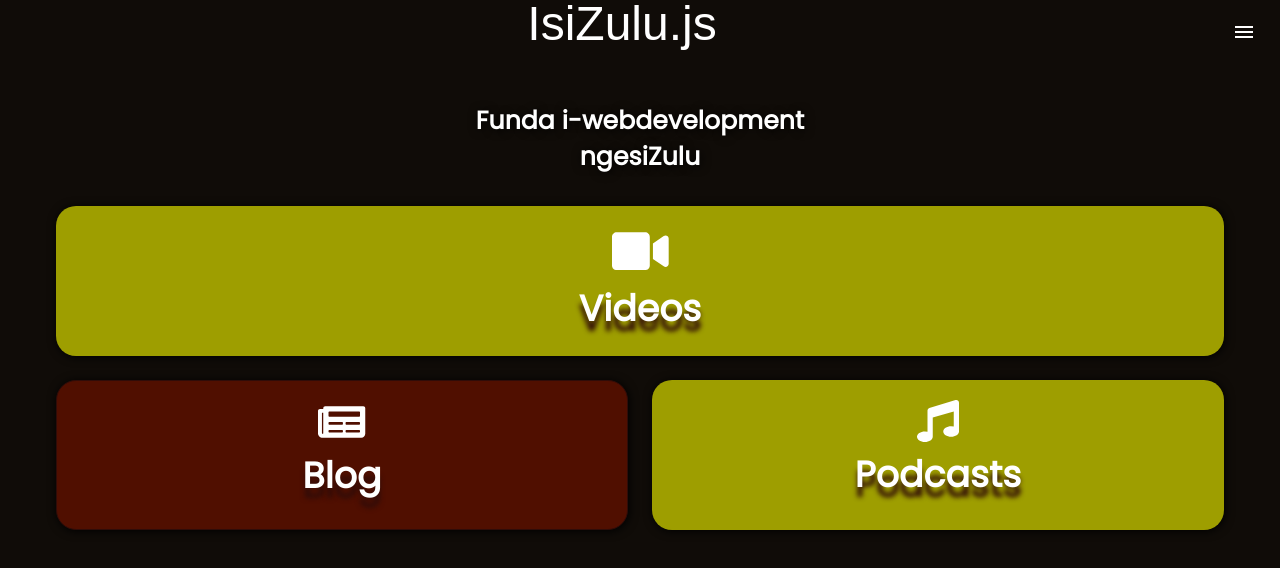
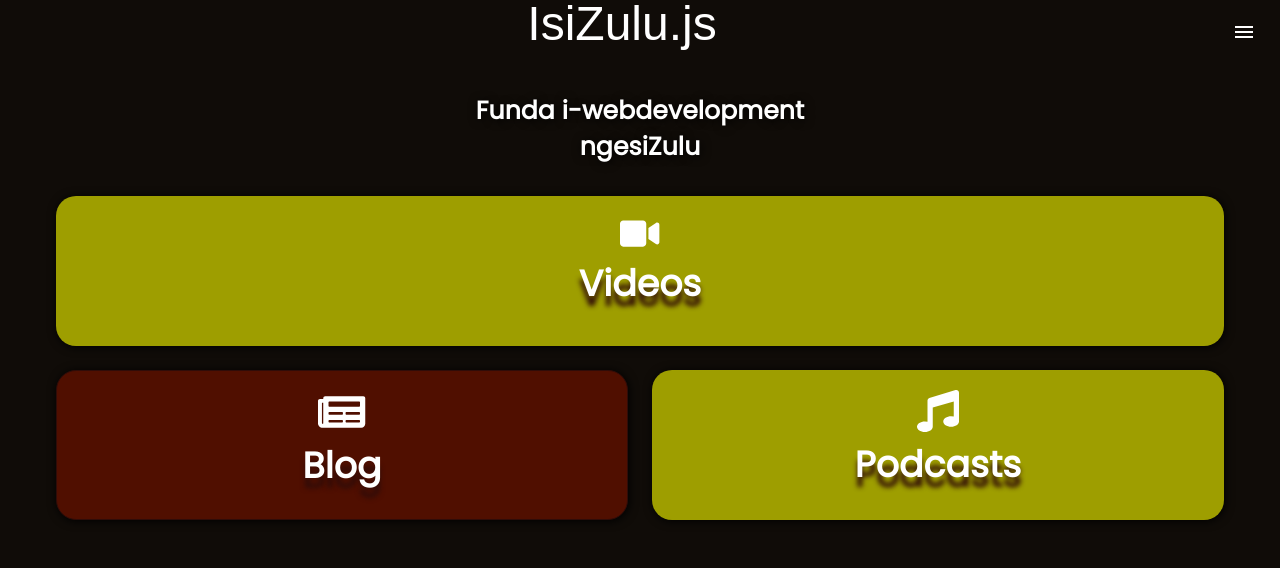
Before and after one commit to Sandilem7789/delma, a React (Create React App) app: page / in a window 1280 px wide. In both pictures the pointer is over the link "Videos". Shown: the top 568 px of the page. Built offline with nearby package versions, Linux system fonts and the light colour scheme; a web font is replaced by a local one.

Commit message:
css and header

```diff
--- a/src/components/LandingPage.js
+++ b/src/components/LandingPage.js
@@ -150,8 +150,8 @@ export default function LandingPage() {
           [classes.contentShift]: open,
         })}
       >
-        <Router>
-          <div className={classes.drawerHeader} />
+        <Router className={classes.drawerHeader}>
+          <div  />
           <Grid container spacing={3} className='landing-badges'>
             <Grid item xs={12}>
               <div>
--- a/src/index.css
+++ b/src/index.css
@@ -62,6 +62,7 @@ h4 {
   font-size: 25px;
   color: white;
   text-shadow: 1px 1px 10px black;
+  margin-top: 7vh;
 }
 
 a {
@@ -69,7 +70,8 @@ a {
 }
 
 a:hover {
-  font-size: larger;
+  font-size: smaller;
+  text-shadow: 1px 10px 200px black;
 }
 
 .modal {
```
